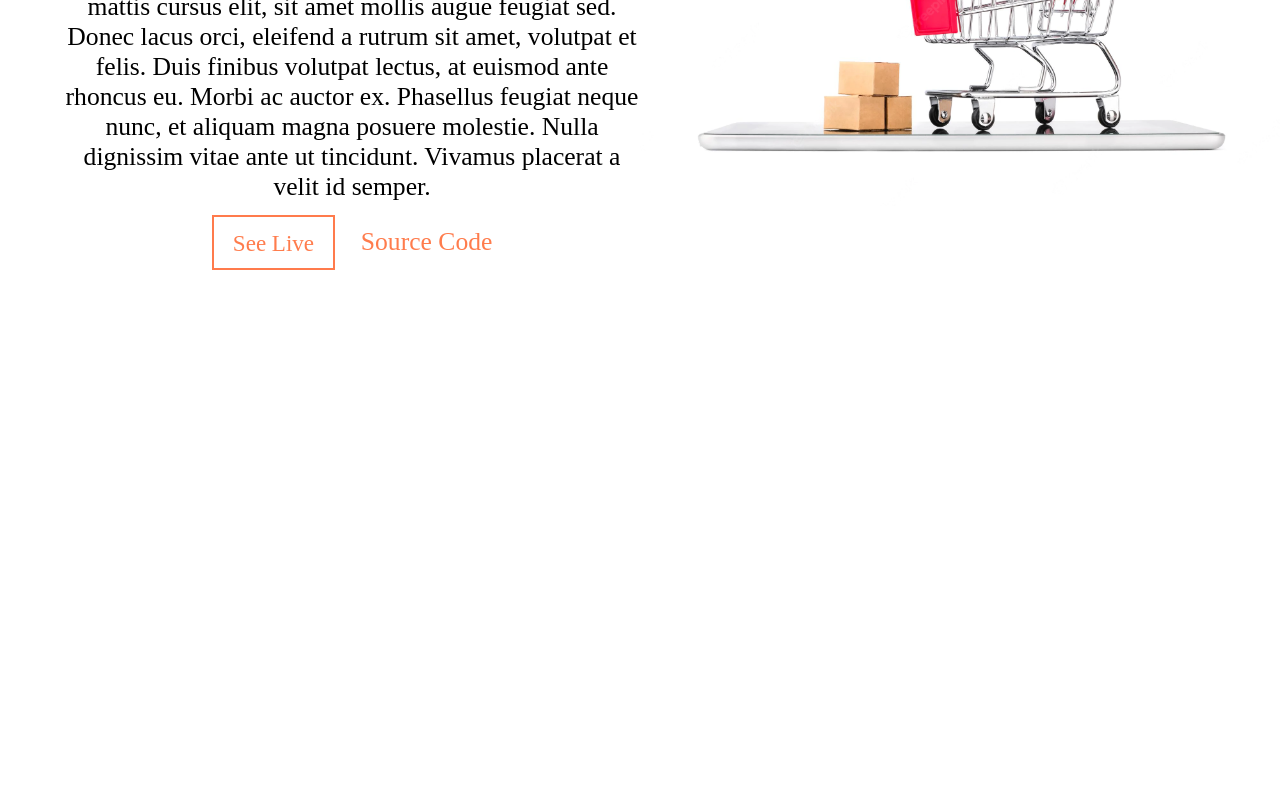
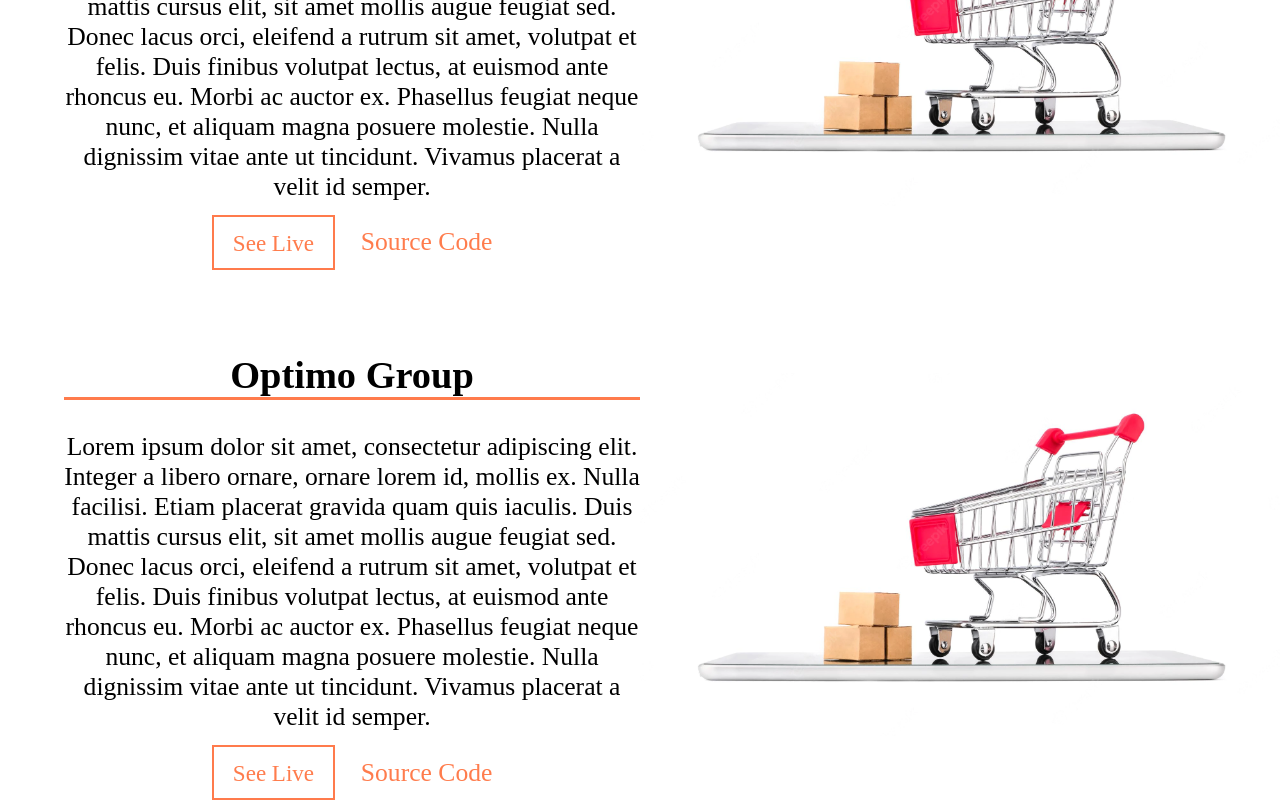
Before and after one commit to GegaLataria/portfolio, a React (Create React App) app: page / in a window 1280 px wide. Shown: the part 2263-3063 px from the top of the page. Before the commit the page ends 2533 px from the top, so only its background shows below. Built offline with nearby package versions, Linux system fonts and the light colour scheme.

Commit message:
added new project

```diff
--- a/src/home/Home.js
+++ b/src/home/Home.js
@@ -122,6 +122,39 @@ export default function Home() {
             </div>
             <img src={shop} alt="project" className="project-image"></img>
           </div>
+          <div className="project-container__flex">
+            <div>
+              <h2 className="project-title">Optimo Group</h2>
+              <p>
+                Lorem ipsum dolor sit amet, consectetur adipiscing elit. Integer
+                a libero ornare, ornare lorem id, mollis ex. Nulla facilisi.
+                Etiam placerat gravida quam quis iaculis. Duis mattis cursus
+                elit, sit amet mollis augue feugiat sed. Donec lacus orci,
+                eleifend a rutrum sit amet, volutpat et felis. Duis finibus
+                volutpat lectus, at euismod ante rhoncus eu. Morbi ac auctor ex.
+                Phasellus feugiat neque nunc, et aliquam magna posuere molestie.
+                Nulla dignissim vitae ante ut tincidunt. Vivamus placerat a
+                velit id semper.
+              </p>
+              <a
+                className="see-live-button"
+                target="_blank"
+                rel="noreferrer"
+                href="https://optimo-task.vercel.app/"
+              >
+                See Live
+              </a>
+              <a
+                className="source-code-button"
+                target="_blank"
+                rel="noreferrer"
+                href="https://github.com/GegaLataria/optimo-task-next.js"
+              >
+                Source Code
+              </a>
+            </div>
+            <img src={shop} alt="project" className="project-image"></img>
+          </div>
         </div>
       </div>
     </div>
```
